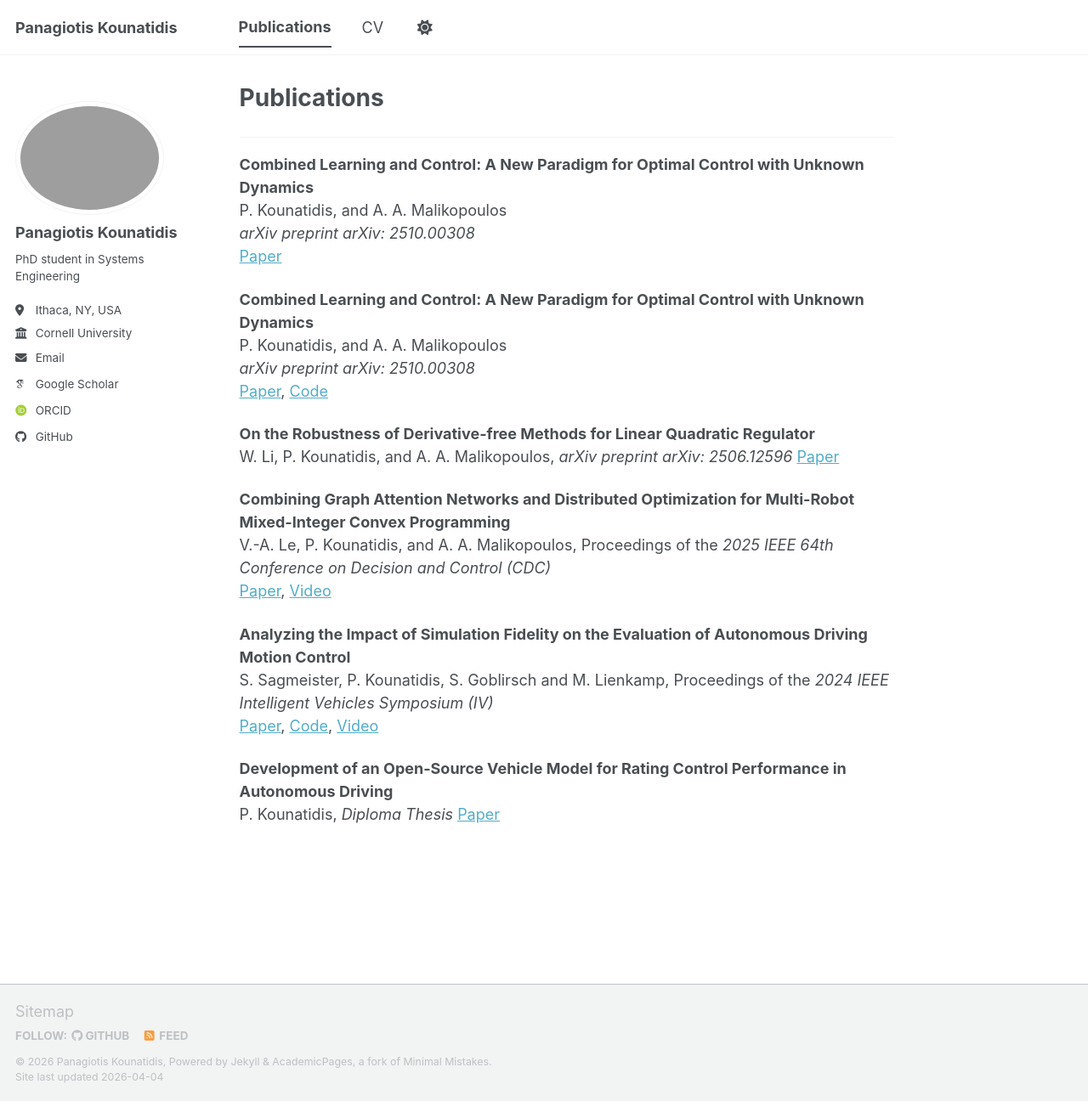
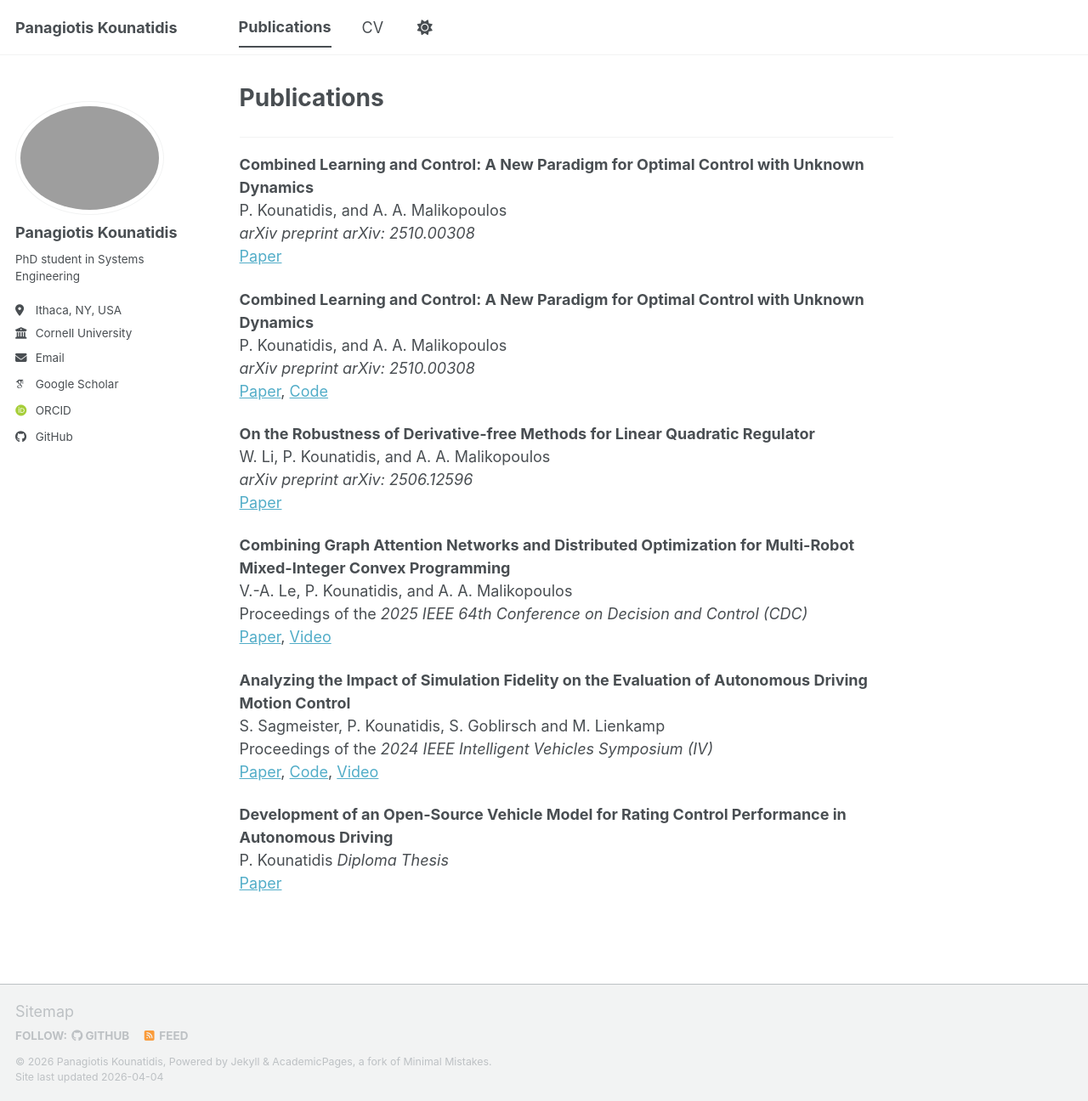
Before and after one commit to Panos20102k/Panos20102k.github.io, a Jekyll site: the page built from _pages/publications.md, in a window 1280 px wide and 1296 px high. Shown: the whole window at 85% size. Built offline with Jekyll 4.4.1, drawn with Linux system fonts in a browser that asks for light colours; some web fonts are replaced; a script bundle is joined from its source files by our own code; library files that are not in the unit come from our copies.

Commit message:
improve looking

```diff
--- a/_pages/publications.md
+++ b/_pages/publications.md
@@ -16,17 +16,21 @@ P. Kounatidis, and A. A. Malikopoulos
 [Paper](https://arxiv.org/abs/2510.00308), [Code](https://github.com/Panos20102k/Learning-LQR)
 
 **On the Robustness of Derivative-free Methods for Linear Quadratic Regulator**
-W. Li, P. Kounatidis, and A. A. Malikopoulos, *arXiv preprint arXiv: 2506.12596*
+W. Li, P. Kounatidis, and A. A. Malikopoulos
+*arXiv preprint arXiv: 2506.12596*
 [Paper](https://arxiv.org/abs/2506.12596)
 
 **Combining Graph Attention Networks and Distributed Optimization for Multi-Robot Mixed-Integer Convex Programming**
-V.-A. Le, P. Kounatidis, and A. A. Malikopoulos, Proceedings of the *2025 IEEE 64th Conference on Decision and Control (CDC)*
+V.-A. Le, P. Kounatidis, and A. A. Malikopoulos
+Proceedings of the *2025 IEEE 64th Conference on Decision and Control (CDC)*
 [Paper](https://ieeexplore.ieee.org/abstract/document/11312656), [Video](https://www.youtube.com/watch?v=3Of0j3a5fGw)
 
 **Analyzing the Impact of Simulation Fidelity on the Evaluation of Autonomous Driving Motion Control**
-S. Sagmeister, P. Kounatidis, S. Goblirsch and M. Lienkamp, Proceedings of the *2024 IEEE Intelligent Vehicles Symposium (IV)*
+S. Sagmeister, P. Kounatidis, S. Goblirsch and M. Lienkamp
+Proceedings of the *2024 IEEE Intelligent Vehicles Symposium (IV)*
 [Paper](https://ieeexplore.ieee.org/abstract/document/10588858), [Code](https://github.com/TUMFTM/Open-Car-Dynamics), [Video](https://www.youtube.com/watch?v=2uVidmMZ9ns)
 
 **Development of an Open-Source Vehicle Model for Rating Control Performance in Autonomous Driving**
-P. Kounatidis, *Diploma Thesis*
+P. Kounatidis
+*Diploma Thesis*
 [Paper](https://dspace.lib.ntua.gr/xmlui/handle/123456789/58426)
```
